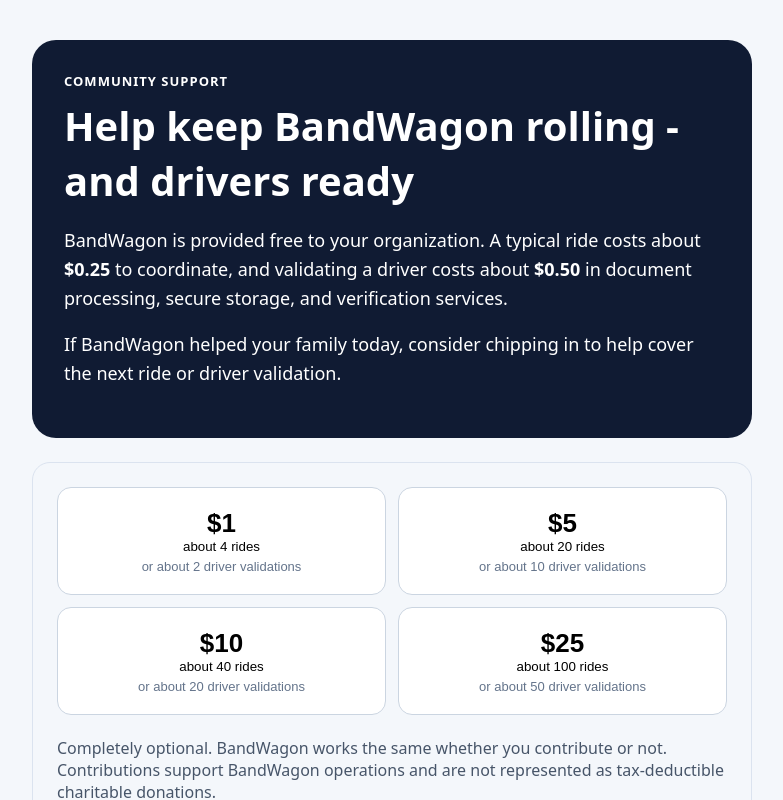
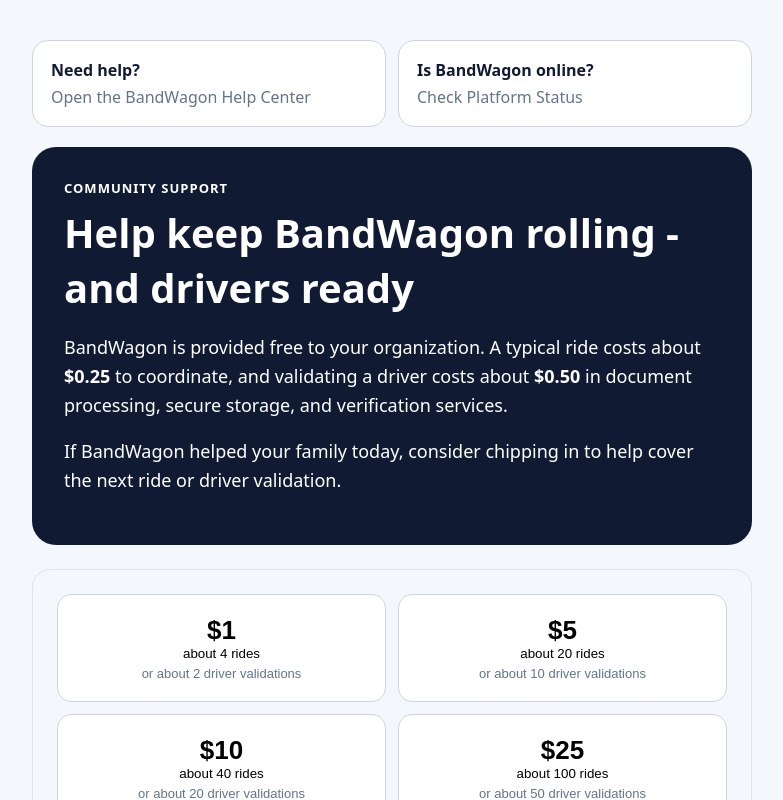
Before and after one commit to harrisonwardtechnology/BandWagon, a Next.js app in the folder apps/web/: page /support in a window 1280 px wide. Shown: the top 800 px of the page, without its empty margins (248-1031 px from the left). Built offline with nearby package versions, Linux system fonts and the light colour scheme; no server answers.

Commit message:
Add Help Center and Platform Status to support page

```diff
--- a/apps/web/src/app/support/page.tsx
+++ b/apps/web/src/app/support/page.tsx
@@ -11,8 +11,13 @@
 
 export default function SupportPage(){
   const [loading,setLoading]=useState<number|null>(null);const [message,setMessage]=useState("");
+  const statusUrl=process.env.NEXT_PUBLIC_STATUS_URL||"https://status.harrisonward.org";
   async function checkout(amountCents:number){setLoading(amountCents);setMessage("");try{const r=await fetch("/api/support/checkout",{method:"POST",headers:{"content-type":"application/json"},body:JSON.stringify({type:"individual",amountCents})});const d=await r.json();if(!r.ok)return setMessage(d.error||"Unable to start checkout");location.href=d.checkoutUrl;}finally{setLoading(null);}}
   return <main style={{maxWidth:760,margin:"40px auto",padding:"0 20px",fontFamily:"system-ui,sans-serif"}}>
+    <section style={{display:"grid",gridTemplateColumns:"repeat(auto-fit,minmax(230px,1fr))",gap:12,marginBottom:20}}>
+      <a href="/help" style={{padding:18,border:"1px solid #cbd5e1",borderRadius:16,textDecoration:"none",color:"#101b33",background:"#fff"}}><strong>Need help?</strong><div style={{color:"#64748b",marginTop:5}}>Open the BandWagon Help Center</div></a>
+      <a href={statusUrl} target="_blank" rel="noreferrer" style={{padding:18,border:"1px solid #cbd5e1",borderRadius:16,textDecoration:"none",color:"#101b33",background:"#fff"}}><strong>Is BandWagon online?</strong><div style={{color:"#64748b",marginTop:5}}>Check Platform Status</div></a>
+    </section>
     <section style={{background:"#101b33",color:"#fff",padding:32,borderRadius:24}}><div style={{fontSize:13,fontWeight:800,letterSpacing:1}}>COMMUNITY SUPPORT</div><h1 style={{fontSize:40,margin:"8px 0"}}>Help keep BandWagon rolling - and drivers ready</h1><p style={{fontSize:18,lineHeight:1.6}}>BandWagon is provided free to your organization. A typical ride costs about <strong>$0.25</strong> to coordinate, and validating a driver costs about <strong>$0.50</strong> in document processing, secure storage, and verification services.</p><p style={{fontSize:18,lineHeight:1.6}}>If BandWagon helped your family today, consider chipping in to help cover the next ride or driver validation.</p></section>
     <section style={{marginTop:24,padding:24,border:"1px solid #dbe3ef",borderRadius:18}}><div style={{display:"grid",gridTemplateColumns:"repeat(2,minmax(0,1fr))",gap:12}}>{options.map(o=><button key={o.cents} disabled={loading!==null} onClick={()=>checkout(o.cents)} style={{padding:20,border:"1px solid #cbd5e1",borderRadius:14,background:"#fff",cursor:"pointer"}}><div style={{fontSize:26,fontWeight:800}}>{o.label}</div><div>{o.rides}</div><div style={{fontSize:13,color:"#64748b",marginTop:5}}>or {o.drivers}</div></button>)}</div>{message&&<p>{message}</p>}<p style={{marginTop:22,color:"#475569"}}>Completely optional. BandWagon works the same whether you contribute or not. Contributions support BandWagon operations and are not represented as tax-deductible charitable donations.</p><p style={{color:"#64748b",fontSize:14}}>Impact amounts are planning estimates, not a promise that a contribution is restricted to a particular ride or validation. Minimum contribution is $1. Payment options are presented by Stripe when available on your device.</p></section>
   </main>;
```
